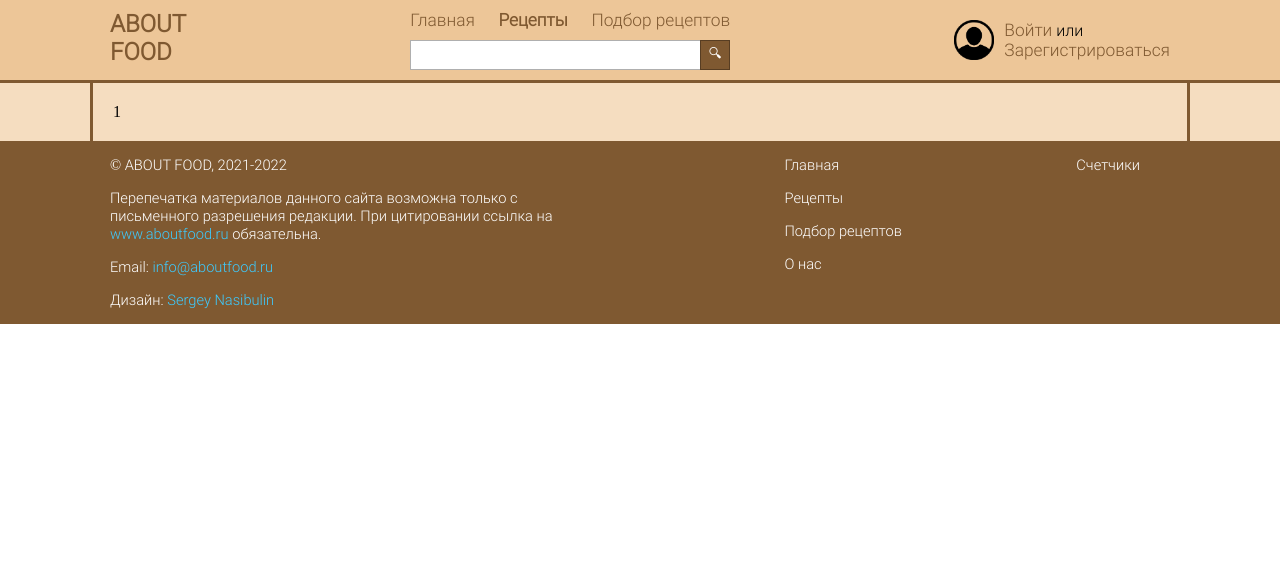
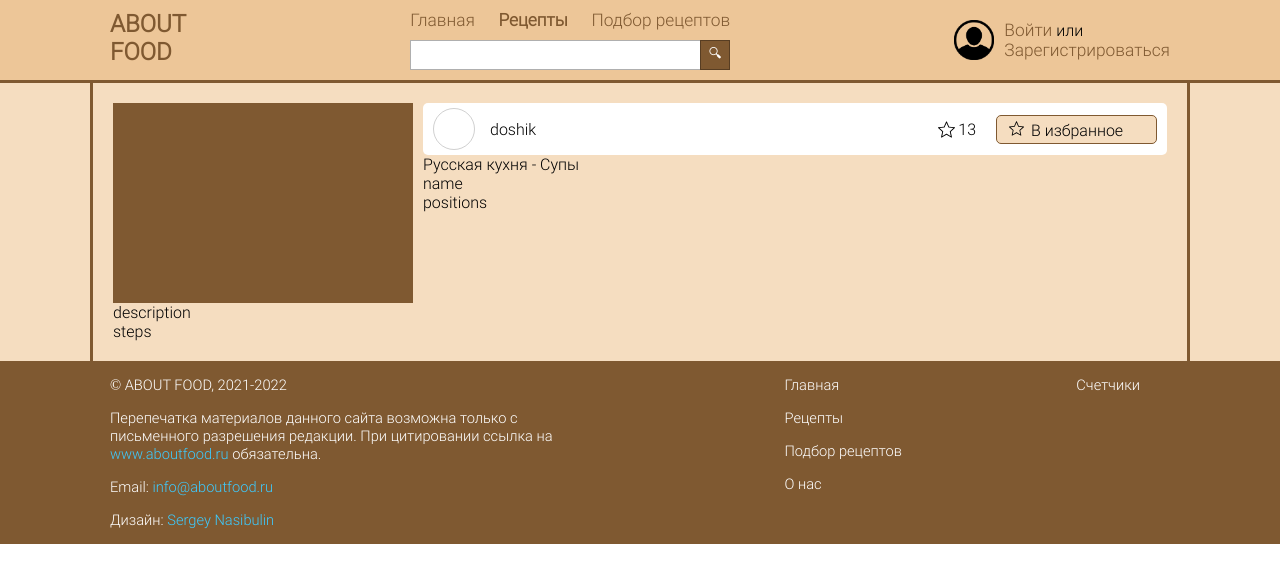
Before and after one commit to rowdyhub/aboutfood_react, a React (Create React App) app: page /recipes/1 in a window 1280 px wide. Shown: the top 582 px of the page. Built offline with nearby package versions, Linux system fonts and the light colour scheme.

Commit message:
Some code

```diff
--- /dev/null
+++ b/src/UI/FavoritesButton.jsx
@@ -0,0 +1,11 @@
+import styles from "./FavoritesButton.module.css"
+
+let FavoriteButton = (props) => {
+    return (
+        <div className={props.action === 'true' ? styles.inOutFavorite + ' ' + styles.action : styles.inOutFavorite}>
+
+        </div>
+    )
+}
+
+export default FavoriteButton;
--- /dev/null
+++ b/src/UI/FavoritesButton.module.css
@@ -0,0 +1,42 @@
+.inOutFavorite {
+    background-color: var(--milc);
+    border: 1px solid var(--brown);
+    border-radius: 5px;
+    padding: 3px 12px;
+    width: 135px;
+    cursor: pointer;
+    font-family: 'AF_RobotoLight';
+}
+
+.inOutFavorite:after {
+    content: 'В избранное';
+}
+
+.inOutFavorite:before {
+    width: 15px;
+    height: 15px;
+    background: url('/public/icons/star.svg');
+    background-size: contain;
+    display: inline-block;
+    content: ' ';
+    margin-right: 7px;
+    margin-top: 2px;
+}
+
+
+
+.action:before {
+    width: 15px;
+    height: 15px;
+    background: url('/public/icons/starA.svg') no-repeat;
+    fill: #fff;
+    background-size: contain;
+    display: inline-block;
+    content: ' ';
+    margin-right: 7px;
+    margin-top: 2px;
+}
+
+.action:after {
+    content: 'Из избранного';
+}
--- a/src/components/content/recipes/Recipe.jsx
+++ b/src/components/content/recipes/Recipe.jsx
@@ -1,11 +1,37 @@
 import { useParams } from "react-router-dom";
+import styles from "./Recipe.module.css";
+
+import FavoriteButton from "./../../../UI/FavoritesButton";
 
 let Recipe = () => {
     const {id} = useParams();
+    let data = {};
+    /* Тут будет запрос рецепта по id */
 
     return (
-        <div>
-            {id}
+        <div class={ styles.content }>
+            <div class={ styles.recipe_header }>
+                <div class={ styles.recipe_header_photo }></div>
+                <div class={ styles.recipe_header_data }>
+                    <div class={ styles.recipe_white_block }>
+                        <div class={ styles.recipe_author_block }>
+                            <div className={ styles.recipe_author_avatar }></div>
+                            <div className={ styles.recipe_author_name }>doshik</div>
+                        </div>
+                        <div class={ styles.recipe_control }>
+                            <div className={ styles.recipe_likes }>13</div>
+                            <div className={ styles.recipe_button }>
+                                <FavoriteButton action='false'/>
+                            </div>
+                        </div>
+                    </div>
+                    <div class={ styles.recipe_header_types }>Русская кухня - Супы</div>
+                    <div class={ styles.recipe_header_name }>name</div>
+                    <div class={ styles.recipe_header_stats }>positions</div>
+                </div>
+            </div>
+            <div>description</div>
+            <div>steps</div>
         </div>
     )
 }
--- /dev/null
+++ b/src/components/content/recipes/Recipe.module.css
@@ -0,0 +1,75 @@
+.content {
+    position: relative;
+    width: 100%;
+    font-family: 'AF_RobotoLight';
+}
+
+.recipe_header {
+    display: flex;
+    position: relative;
+    width: 100%;
+}
+
+.recipe_header_photo {
+    min-width: 300px;
+    width: 300px;
+    max-width: 300px;
+    min-height: 200px;
+    height: 200px;
+    max-height: 200px;
+    background-color: var(--brown);
+}
+
+.recipe_header_data {
+    position: relative;
+    width: 100%;
+    padding-left: 10px;
+}
+
+.recipe_white_block {
+    background: var(--white);
+    display: flex;
+    position: relative;
+    justify-content: space-between;
+    width: 100%;
+    padding: 5px 10px;
+    border-radius: 5px;
+    box-sizing: border-box;
+}
+
+.recipe_author_block {
+    display: flex;
+    align-items: center;
+}
+
+.recipe_control {
+    display: flex;
+    align-items: center;
+}
+
+.recipe_likes {
+    margin-right: 20px;
+    display: flex;
+    align-items: center;
+}
+
+.recipe_likes:before {
+    width: 17px;
+    height: 17px;
+    background: url('/public/icons/star.svg');
+    background-size: contain;
+    display: inline-block;
+    content: ' ';
+    margin: 3px;
+}
+
+.recipe_author_avatar {
+    border: 1px solid #00000030;
+    border-radius: 50%;
+    width: 40px;
+    height: 40px;
+}
+
+.recipe_author_name {
+    padding: 0 15px;
+}
--- a/src/components/content/recipes/Recipes.jsx
+++ b/src/components/content/recipes/Recipes.jsx
@@ -1,4 +1,5 @@
 import styles from "./Recipes.module.css"
+import FavoriteButton from "../../../UI/FavoritesButton";
 
 let Recipes = () => {
     return (
@@ -80,7 +81,7 @@ let Recipes = () => {
                             <div className={ styles.likes }>217 отметок</div>
                         </div>
                         <div className={ styles.control }>
-                            <div className={ styles.inOutFavorite }></div>
+                            <FavoriteButton action='false'/>
                         </div>
                     </div>
                 </div>
@@ -108,7 +109,7 @@ let Recipes = () => {
                             <div className={ styles.likes }>217 отметок</div>
                         </div>
                         <div className={ styles.control }>
-                            <div className={ styles.inOutFavorite + ' ' + styles.action }></div>
+                            <FavoriteButton action='true'/>
                         </div>
                     </div>
                 </div>
--- a/src/components/content/recipes/Recipes.module.css
+++ b/src/components/content/recipes/Recipes.module.css
@@ -142,43 +142,3 @@ select {
     content: ' ';
     margin-right: 13px;
 }
-
-.inOutFavorite {
-    background-color: var(--milc);
-    border: 1px solid var(--brown);
-    border-radius: 5px;
-    padding: 3px 12px;
-    width: 135px;
-    cursor: pointer;
-}
-
-.inOutFavorite:after {
-    content: 'В избранное';
-}
-
-.inOutFavorite:before {
-    width: 15px;
-    height: 15px;
-    background: url('/public/icons/star.svg');
-    background-size: contain;
-    display: inline-block;
-    content: ' ';
-    margin-right: 7px;
-    margin-top: 2px;
-}
-
-.action:before {
-    width: 15px;
-    height: 15px;
-    background: url('/public/icons/starA.svg') no-repeat;
-    fill: #fff;
-    background-size: contain;
-    display: inline-block;
-    content: ' ';
-    margin-right: 7px;
-    margin-top: 2px;
-}
-
-.action:after {
-    content: 'Из избранного';
-}
```
